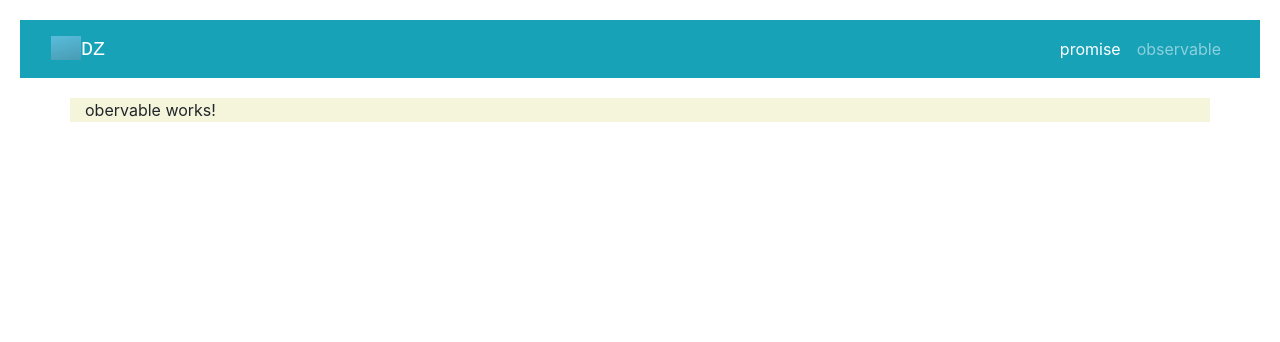
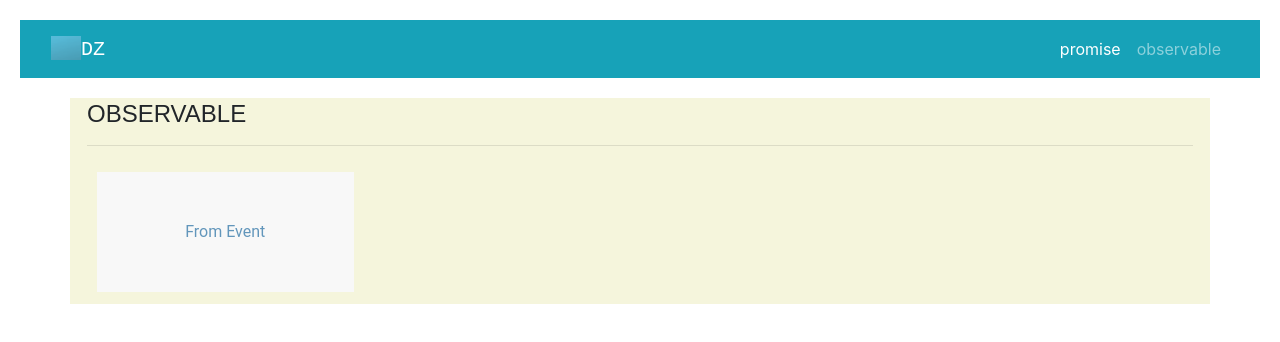
Before and after one commit to DeepakZunzunkar/RxjsDemo, an Angular app: page /observable in a window 1280 px wide. Shown: the top 342 px of the page. Built offline with nearby package versions, Linux system fonts and the light colour scheme.

Commit message:
observable component and its child component setup

```diff
--- a/src/app/app.component.html
+++ b/src/app/app.component.html
@@ -4,7 +4,7 @@
     <!-- </div> -->
     <!-- <div style="border: 3px solid deeppink;background-color: forestgreen;"> -->
     <!-- <div class="container" style="border: 1px solid black ;background-color: beige;"> -->
-    <div class="container" style="background-color: beige;">
+    <div class="container app-container">
         <router-outlet></router-outlet>
     </div>
     <!-- </div> -->
--- a/src/app/app.module.ts
+++ b/src/app/app.module.ts
@@ -7,6 +7,8 @@ import { HeaderComponent } from './header/header.component';
 import { PromiseComponent } from './promise/promise.component';
 import { ObervableComponent } from './obervable/obervable.component';
 import { AppRoutingModule } from './app-routing.module';
+import { ListComponent } from './obervable/list/list.component';
+import { FromEventComponent } from './obervable/from-event/from-event.component';
 
 // const appRoutes :Routes = [
 
@@ -20,7 +22,9 @@ import { AppRoutingModule } from './app-routing.module';
     AppComponent,
     HeaderComponent,
     PromiseComponent,
-    ObervableComponent
+    ObervableComponent,
+    ListComponent,
+    FromEventComponent
   ],
   imports: [
     BrowserModule,
--- /dev/null
+++ b/src/app/obervable/from-event/from-event.component.html
@@ -0,0 +1,29 @@
+<div class="my-3">
+    <h4 style="font-family: 'Roboto';">From Event</h4>
+    <br>
+    <div class="row">
+        <div class="col-md-4">
+            <div class="card">
+                <div class="card-header">Add Items</div>
+                <div class="card-body">
+                    <button class="btn btn-primary">
+                        ADD
+                    </button>
+                </div>
+
+            </div>
+        </div>
+        <div class="col-md-4">
+            <div class="card">
+                <div class="card-header">List</div>
+                <div class="card-body">
+                   <div class="ul">
+                       <li> item 1</li>
+                       <li> item 1</li>
+                       <li> item 1</li>
+                   </div>
+                </div>
+            </div>
+        </div>
+    </div>
+</div>
--- /dev/null
+++ b/src/app/obervable/from-event/from-event.component.ts
@@ -0,0 +1,15 @@
+import { Component, OnInit } from '@angular/core';
+
+@Component({
+  selector: 'app-from-event',
+  templateUrl: './from-event.component.html',
+  styleUrls: ['./from-event.component.css']
+})
+export class FromEventComponent implements OnInit {
+
+  constructor() { }
+
+  ngOnInit(): void {
+  }
+
+}
--- /dev/null
+++ b/src/app/obervable/list/list.component.css
@@ -0,0 +1,33 @@
+ul.list{
+    list-style-type: none;
+    margin: 0 0 0;
+    padding: 0;
+    display: flex;
+    flex-wrap: wrap;
+}
+
+ul.list li {
+
+    width: calc(25% - 20px);
+    margin: 10px;
+}
+
+ul.list li a {
+
+    background: #f8f8f8;
+    color: #6296bb;
+    font-family: 'Roboto';
+    transition: .3s ease all;
+    line-height: 1;
+    min-height: 120px;
+    display: flex;
+    justify-content: center;
+    align-items: center;
+}
+
+ul.list li a:hover{
+    background: #e3f2fd;
+    color: #477698;
+    box-shadow: 0 0 60px #b3cada inset;
+    text-decoration: none;
+}
--- /dev/null
+++ b/src/app/obervable/list/list.component.html
@@ -0,0 +1,21 @@
+<div class="row">
+    <div class="col-md-12">
+        <ul class="list">
+            <li>
+                <a routerLink="fromEvent">From Event</a>
+            </li>
+            <!-- <li>
+                <a routerLink="fromEvent">From Event</a>
+            </li>
+            <li>
+                <a routerLink="fromEvent">From Event</a>
+            </li>
+            <li>
+                <a routerLink="fromEvent">From Event</a>
+            </li>
+            <li>
+                <a routerLink="fromEvent">From Event</a>
+            </li> -->
+        </ul>
+    </div>
+</div>
--- /dev/null
+++ b/src/app/obervable/list/list.component.ts
@@ -0,0 +1,15 @@
+import { Component, OnInit } from '@angular/core';
+
+@Component({
+  selector: 'app-list',
+  templateUrl: './list.component.html',
+  styleUrls: ['./list.component.css']
+})
+export class ListComponent implements OnInit {
+
+  constructor() { }
+
+  ngOnInit(): void {
+  }
+
+}
--- a/src/app/obervable/obervable.component.html
+++ b/src/app/obervable/obervable.component.html
@@ -1 +1,5 @@
-<p>obervable works!</p>
+<div class="my-10 component-container">
+    <!-- <h4 style="font-family: 'Roboto', sans-serif;">OBSERVABLE</h4> -->
+    <h4 style="font-family: 'fantasy';">OBSERVABLE</h4>
+    <hr>
+    <router-outlet></router-outlet>
--- a/src/app/promise/promise.component.html
+++ b/src/app/promise/promise.component.html
@@ -1,5 +1,5 @@
-<div class="my-3">
-    <strong>promise demo</strong>
+<div class="my-10 component-container">
+    <h4 style="font-family: 'fantasy';">PROMISE</h4>
     <hr>
     <p>Ex: 03</p>
     <input class="form-control me-2" type="search" aria-label="Search" placeholder="Search By Name" name="searchTerm"
--- a/src/styles.css
+++ b/src/styles.css
@@ -2,3 +2,14 @@
 .pointer{
     cursor: pointer;
 }
+
+.app-container{
+
+    background-color: beige;
+
+}
+
+.component-container{
+    padding: 2px;
+    margin-top: 10px !important;
+}
```
Also changed, not shown: src/app/app-routing.module.ts (+13 -2 lines), src/app/obervable/from-event/from-event.component.css (added), 1 other file (tests, documents, lock files or other folders).
